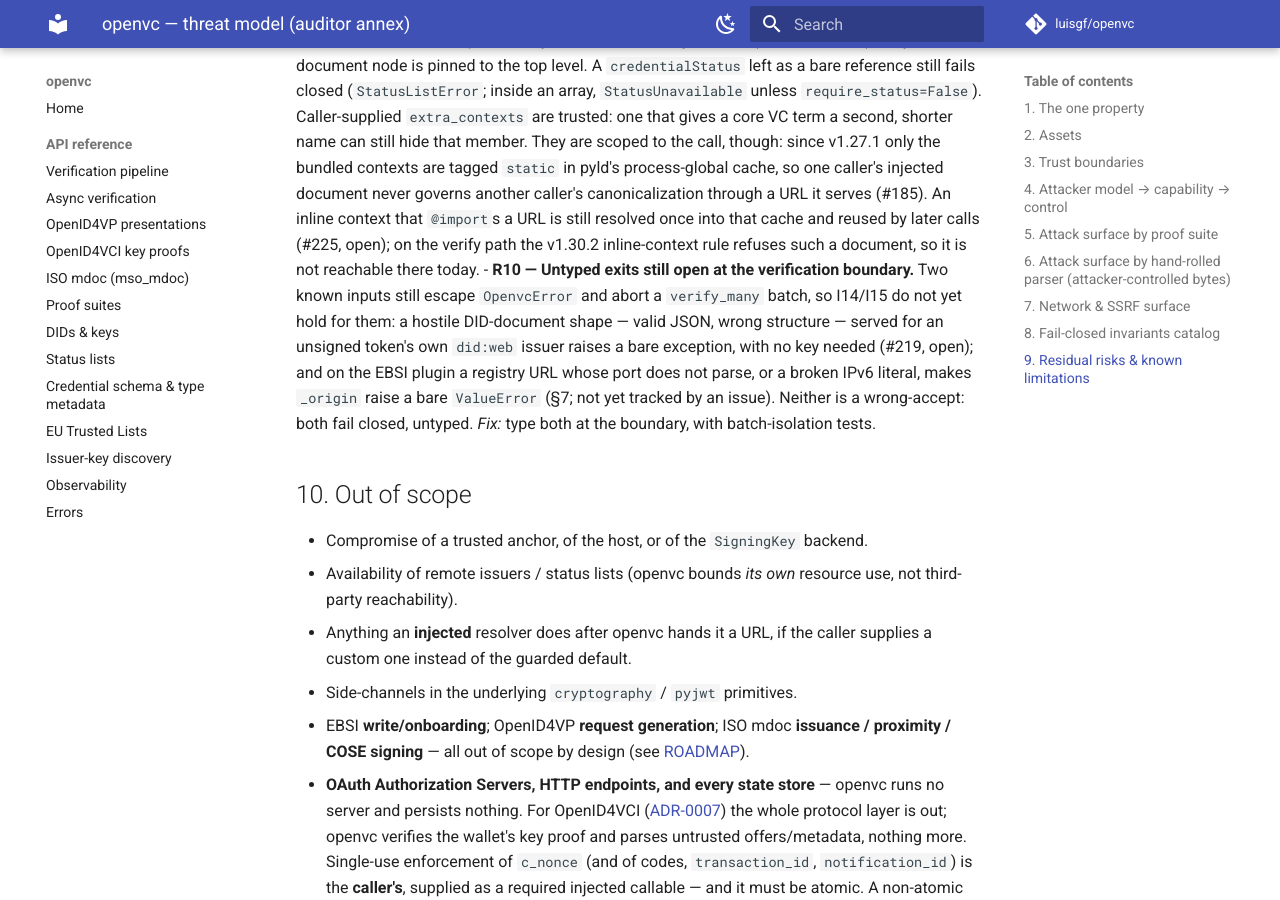
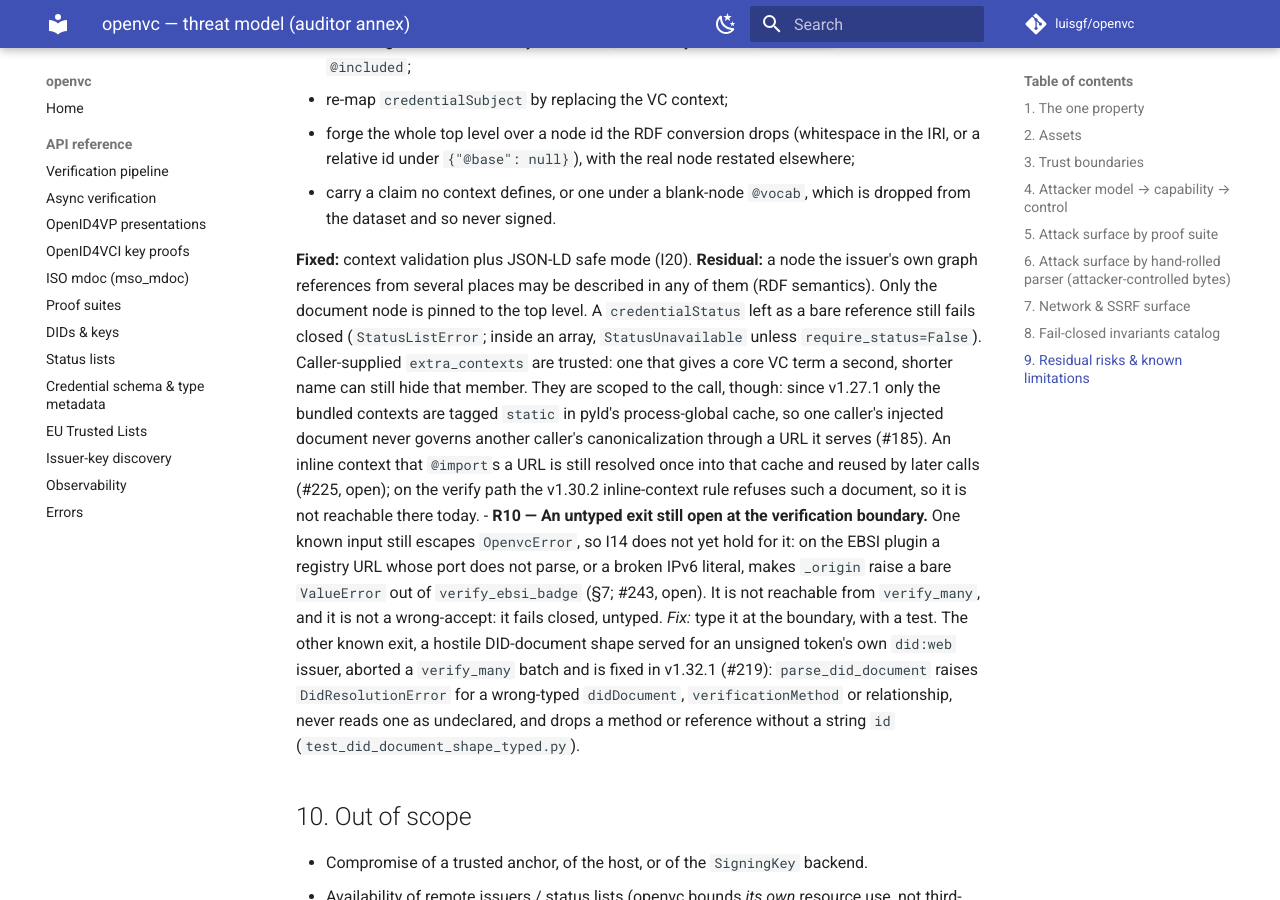
Before and after one commit to luisgf/openvc, an MkDocs documentation site: the page built from docs/audit/threat-model.md, in a window 1280 px wide and 900 px high, scrolled down 15523 px. Built offline with MkDocs 1.6.1 and Material for MkDocs 9.7.7, drawn with Linux system fonts in a browser that asks for light colours; comment, search, counter and statistics services are not loaded; some of the changed text lies outside the part shown.

Commit message:
security(did): type a wrong-shaped DID document as DidResolutionError
parse_did_document assumed the document's shape. A DID document that is
valid JSON but the wrong shape raised a bare TypeError or AttributeError, so
one unsigned token naming an attacker's own did:web issuer aborted a whole
verify_many / verify_many_async batch (key resolution runs before the
signature check). did:webvh and the EBSI DID Registry share the parser.

- A document or didDocument wrapper that is not an object, and a
  verificationMethod or relationship that is present but not an array, raise
  DidResolutionError (KeyResolutionFailed in the pipeline). A wrong-typed
  member is never read as absent: an undeclared relationship leaves the key
  purpose unenforced.
- A relationship written as a string is refused; it used to be iterated one
  character at a time, so "assertionMethod": "k" authorized any method whose
  fragment is "k".
- A method whose id is not a string, and a relationship entry that is not an
  id string or an object with a string id, are dropped, so VerificationMethod
  .kid never sees a non-string id and they can only narrow a grant.
- A document id, method type or controller that is not a string reads as "".
- Tests serve each shape through the issue's DidWebResolver repro (exact
  classes), batch-isolate on verify_many and verify_many_async, and cover the
  async resolver, a forged did:webvh log and the EBSI registry.
- CHANGELOG, wiki, assurance section 4 and the threat model (I14, I15, R10;
  the EBSI _origin exit stays open as #243).

Closes #219

```diff
--- a/docs/audit/threat-model.md
+++ b/docs/audit/threat-model.md
@@ -192,7 +192,7 @@ finite input", with no explicit constant.
   listing's `scheme://host:port` (`_origin` in `openvc_ebsi/versioning.py`; #172).
   A URL whose port does not parse (`:99999`, `:abc`) or a broken IPv6 literal still
   makes `_origin` raise a bare `ValueError`, so `verify_ebsi_badge` fails closed but
-  untyped (not yet tracked by an issue).
+  untyped (#243, open).
 
 ## 8. Fail-closed invariants catalog
 
@@ -215,8 +215,8 @@ negative corpus are the drift alarm (see [assurance.md](assurance.md)).
 | I11 | Status decompression bounded at 16 MiB, incremental | `status/_decompress.py:23,38-66` | `test_status_decompress.py:46-82` |
 | I12 | CBOR depth ≤ 64; JCS depth ≤ 100; duplicate map key rejected | `cbor.py:69,229-232`; `proof/_jcs.py:18` | `test_cbor.py:104,152`; `test_di_jcs.py:388` |
 | I13 | Trust-list XML refuses DOCTYPE (XXE + expansion closed) | `trustlist/parse.py:108-120` | `test_trustlist.py:104,121` |
-| I14 | Every internal failure subclasses `OpenvcError` and re-raises typed | `verify.py:105-123,320-322` | `test_hostile_input.py`, `test_typed_error_unhashable_header.py`, `test_typed_error_vc_shape.py`, `test_unhashable_proof_purpose.py`, `test_status_index_hostile.py`, `test_did_web_hostile_host.py`, `test_typed_clock_pins.py`, `test_cose.py` (`test_a_non_integer_crit_label_is_cose_malformed_not_typeerror`), `test_vc_jwt_numeric_dates.py`, `test_sd_jwt_kb_freshness.py` |
-| I15 | `verify_many` isolates per-credential — one bad item never aborts the batch. **Known open gap** (I14 too): a hostile DID-document shape — valid JSON, wrong structure — served for an unsigned token's own `did:web` issuer still raises a bare exception and aborts the batch (#219, open; see R10) | `verify.py:458-465` | `test_hostile_input.py` (`test_verify_many_isolates_a_non_string_kid`, `test_verify_many_isolates_a_non_object_payload`, `test_verify_many_isolates_a_deeply_nested_sd_jwt`, `test_verify_many_isolates_deeply_nested_across_formats`); the batch tests in `test_typed_error_unhashable_header.py`, `test_typed_error_vc_shape.py`, `test_unhashable_proof_purpose.py`, `test_status_index_hostile.py`, `test_did_web_hostile_host.py`, `test_typed_clock_pins.py`; `test_vc_jwt_numeric_dates.py` (`test_verify_many_isolates_malformed_numeric_date`) |
+| I14 | Every internal failure subclasses `OpenvcError` and re-raises typed. **Known open gap:** on the EBSI plugin an unparseable registry URL still raises a bare `ValueError` from `verify_ebsi_badge` (#243, open; see R10) | `verify.py:105-123,320-322` | `test_hostile_input.py`, `test_typed_error_unhashable_header.py`, `test_typed_error_vc_shape.py`, `test_unhashable_proof_purpose.py`, `test_status_index_hostile.py`, `test_did_web_hostile_host.py`, `test_did_document_shape_typed.py`, `test_typed_clock_pins.py`, `test_cose.py` (`test_a_non_integer_crit_label_is_cose_malformed_not_typeerror`), `test_vc_jwt_numeric_dates.py`, `test_sd_jwt_kb_freshness.py` |
+| I15 | `verify_many` isolates per-credential — one bad item never aborts the batch. A hostile DID-document shape — valid JSON, wrong structure — served for an unsigned token's own `did:web` issuer used to abort the batch; `parse_did_document` now raises `DidResolutionError` (#219, fixed in v1.32.1) | `verify.py:458-465` | `test_hostile_input.py` (`test_verify_many_isolates_a_non_string_kid`, `test_verify_many_isolates_a_non_object_payload`, `test_verify_many_isolates_a_deeply_nested_sd_jwt`, `test_verify_many_isolates_deeply_nested_across_formats`); the batch tests in `test_typed_error_unhashable_header.py`, `test_typed_error_vc_shape.py`, `test_unhashable_proof_purpose.py`, `test_status_index_hostile.py`, `test_did_web_hostile_host.py`, `test_typed_clock_pins.py`; `test_did_document_shape_typed.py` (`test_verify_many_isolates_every_hostile_document`, `test_verify_many_async_isolates_every_hostile_document`); `test_vc_jwt_numeric_dates.py` (`test_verify_many_isolates_malformed_numeric_date`) |
 | I16 | Hostile deeply-nested input fails closed **pipeline-wide**: every untrusted JSON parse goes through one loader that refuses nesting past **100** (`openvc._json`; 3.14's `json.loads` parses ~116k levels while `repr()` / `==` overflow far sooner), objects handed over already parsed (credential / `vp_token` dicts, DI suite input, injected-fetch DID documents and issuer metadata, RP DCQL) are held to the same bound, the pipeline maps any residual `RecursionError` to a typed error, and SD-JWT `_unpack` / JCS / did:webvh SCID walk stay capped at 100 | `_json.py`; `proof/sd_jwt.py:66,129`; `verify.py`, `aio.py`, `openid4vp.py`, `proof/vc_jwt.py`, `proof/_jws.py`, `proof/_verify_common.py`, `jwe.py`, `did/base.py`, `did/did_jwk.py`, `did/did_webvh.py`, `jwt_vc_issuer.py`, `fetch.py`, `resolvers.py` | `test_hostile_input.py`, `test_did_webvh.py`, `test_typed_error_deep_nesting.py`, `test_typed_error_vc_shape.py` (`test_deeply_nested_cryptosuite_is_typed`) |
 | I17 | An OID4VCI key proof is pinned to `typ: openid4vci-proof+jwt` and must carry **exactly one** of `jwk`/`kid`/`x5c`/`trust_chain`, with the key bound to the header `alg`'s (kty, crv) | `openid4vci.py:676,752,855` | `test_openid4vci.py`, `test_openid4vci_vectors.py` |
 | I18 | Key-proof `iat` freshness is enforced in **both** directions (stale *and* future-dated, non-finite rejected), and the nonce is consumed **exactly once per request, after every signature verifies** | `openid4vci.py:915,917,655` | `test_openid4vci.py`, `test_openid4vci_vectors.py`, `test_sd_jwt_kb_freshness.py` (the freshness helper, `check_iat_freshness`, is shared with the SD-JWT KB-JWT) |
@@ -327,14 +327,17 @@ items marked **✅ Resolved** have since been fixed and stay here as an audit tr
   inline context that `@import`s a URL is still resolved once into that cache and
   reused by later calls (#225, open); on the verify path the v1.30.2 inline-context
   rule refuses such a document, so it is not reachable there today.
-- **R10 — Untyped exits still open at the verification boundary.** Two known inputs
-  still escape `OpenvcError` and abort a `verify_many` batch, so I14/I15 do not yet
-  hold for them: a hostile DID-document shape — valid JSON, wrong structure — served
-  for an unsigned token's own `did:web` issuer raises a bare exception, with no key
-  needed (#219, open); and on the EBSI plugin a registry URL whose port does not
-  parse, or a broken IPv6 literal, makes `_origin` raise a bare `ValueError` (§7; not
-  yet tracked by an issue). Neither is a wrong-accept: both fail closed, untyped.
-  *Fix:* type both at the boundary, with batch-isolation tests.
+- **R10 — An untyped exit still open at the verification boundary.** One known
+  input still escapes `OpenvcError`, so I14 does not yet hold for it: on the EBSI
+  plugin a registry URL whose port does not parse, or a broken IPv6 literal, makes
+  `_origin` raise a bare `ValueError` out of `verify_ebsi_badge` (§7; #243, open). It
+  is not reachable from `verify_many`, and it is not a wrong-accept: it fails closed,
+  untyped. *Fix:* type it at the boundary, with a test. The other known exit, a hostile
+  DID-document shape served for an unsigned token's own `did:web` issuer, aborted a
+  `verify_many` batch and is fixed in v1.32.1 (#219): `parse_did_document` raises
+  `DidResolutionError` for a wrong-typed `didDocument`, `verificationMethod` or
+  relationship, never reads one as undeclared, and drops a method or reference without
+  a string `id` (`test_did_document_shape_typed.py`).
 
 ## 10. Out of scope
 
```
Also changed, not shown: CHANGELOG.md (+45 -2 lines), docs/audit/assurance.md (+9 -0 lines), wiki/Resolving-Issuer-Keys.md (+15 -0 lines), wiki/Security-Model.md (+1 -0 lines), 2 other files.
